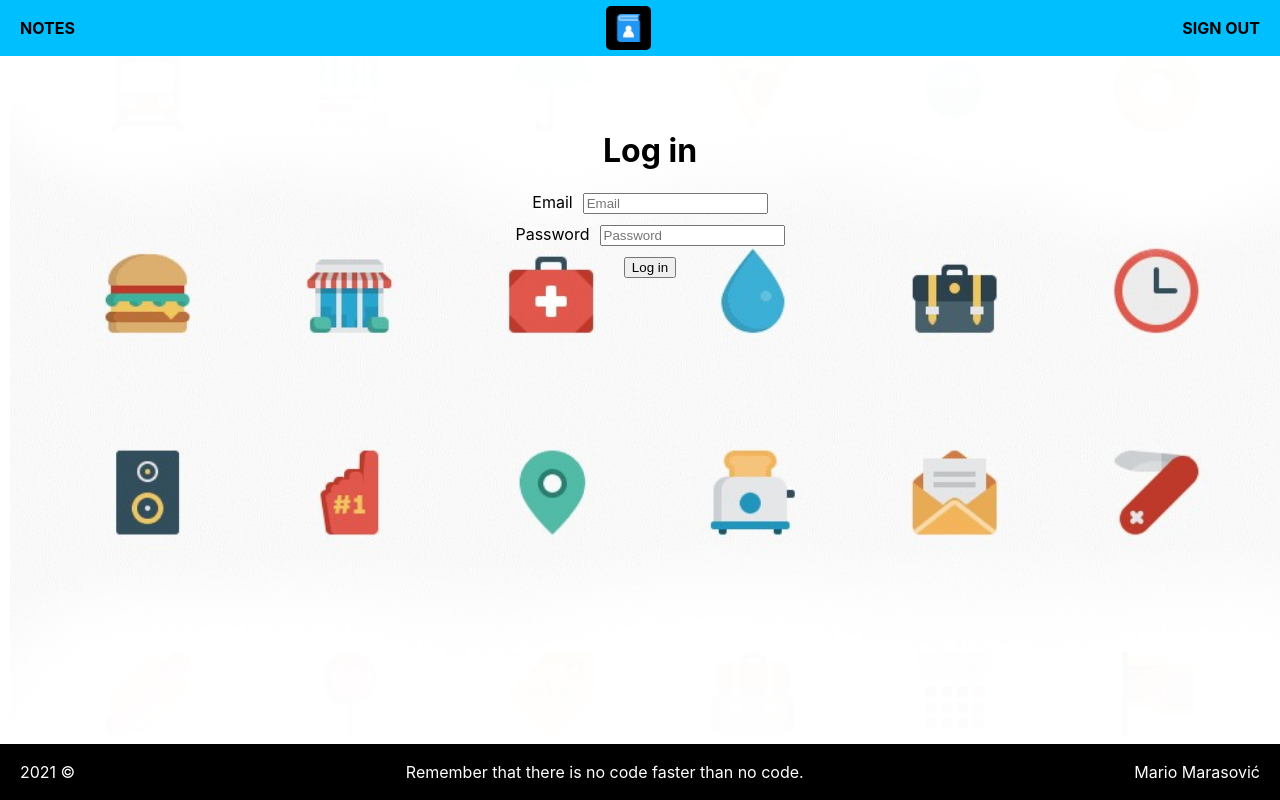
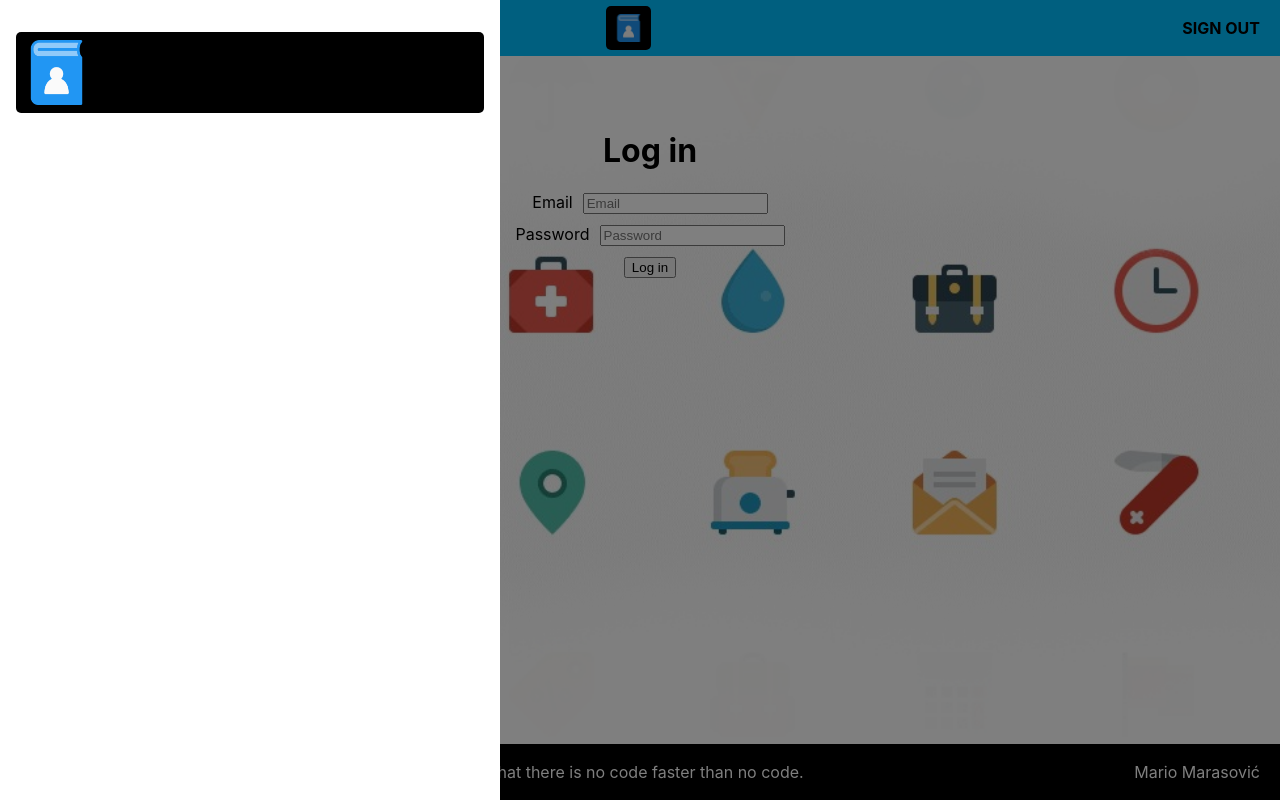
Before and after one commit to Maras3012/phone-book, a React (Create React App) app: page /login in a window 1280 px wide. Built offline with nearby package versions, Linux system fonts and the light colour scheme; no server answers.

Commit message:
sidedrawer 1.4

```diff
--- a/src/App.js
+++ b/src/App.js
@@ -13,10 +13,10 @@ import SideDrawer from './components/SideDrawer/SideDrawer';
 
 class App extends Component {
   state = {
-    showSideDrawer: false
+    showSideDrawer: true
   }
 
-  sideDrawerCloseHandler = () => {
+  sideDrawerClosedHandler = () => {
     this.setState({showSideDrawer: false});
   }
 
@@ -32,7 +32,7 @@ class App extends Component {
         <Toolbar drawerToggleClicked={this.sideDrawerToggleHandler} />
         <SideDrawer
           open={this.state.showSideDrawer}
-          closed={this.sideDrawerCloseHandler} />
+          closed={this.sideDrawerClosedHandler} />
         <Router>
           <div className="App">
             <PrivateRoute exact path="/" component={Home} />
--- a/src/components/Backdrop/Backdrop.js
+++ b/src/components/Backdrop/Backdrop.js
@@ -1,5 +1,5 @@
 import React from 'react';
-import 'Backdrop.css';
+import './Backdrop.css';
 
 const backdrop = (props) => (
     props.show ? <div className="Backdrop" onClick={props.clicked}></div> : null
--- a/src/components/SideDrawer/SideDrawer.js
+++ b/src/components/SideDrawer/SideDrawer.js
@@ -1,6 +1,7 @@
 import React from 'react';
 import Logo from '../Logo/Logo';
-import './SideDrawer.css'
+import './SideDrawer.css';
+import Backdrop from '../Backdrop/Backdrop';
 
 const sideDrawer = (props) => {
     let css = ['SideDrawer', 'Close'];
@@ -9,8 +10,11 @@ const sideDrawer = (props) => {
     }
 
     return (
+        <div>
+        <Backdrop show={props.open} clicked={props.closed} />
         <div className={css.join(' ')}>
             <Logo height="11%" />
+        </div>
         </div>
     );
 }
```
Also changed, not shown: 2 other files (tests, documents, lock files or other folders).
